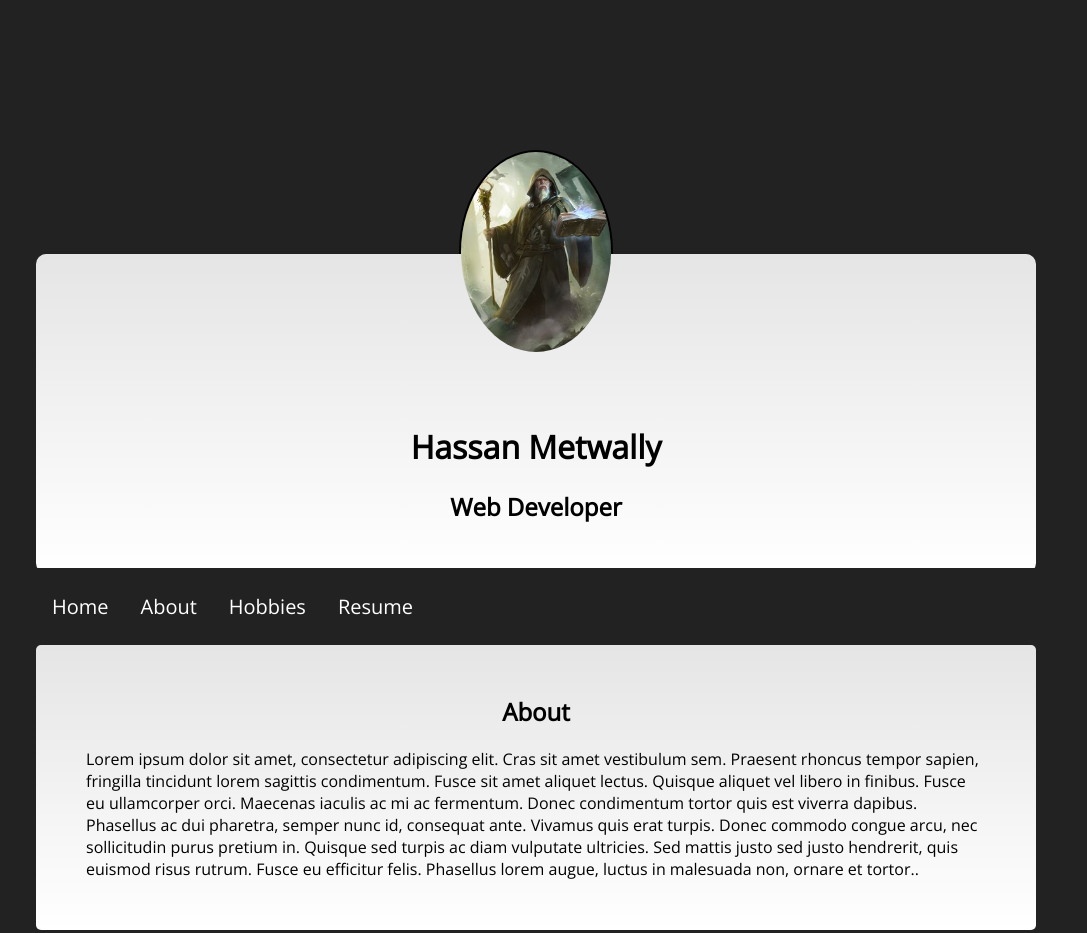
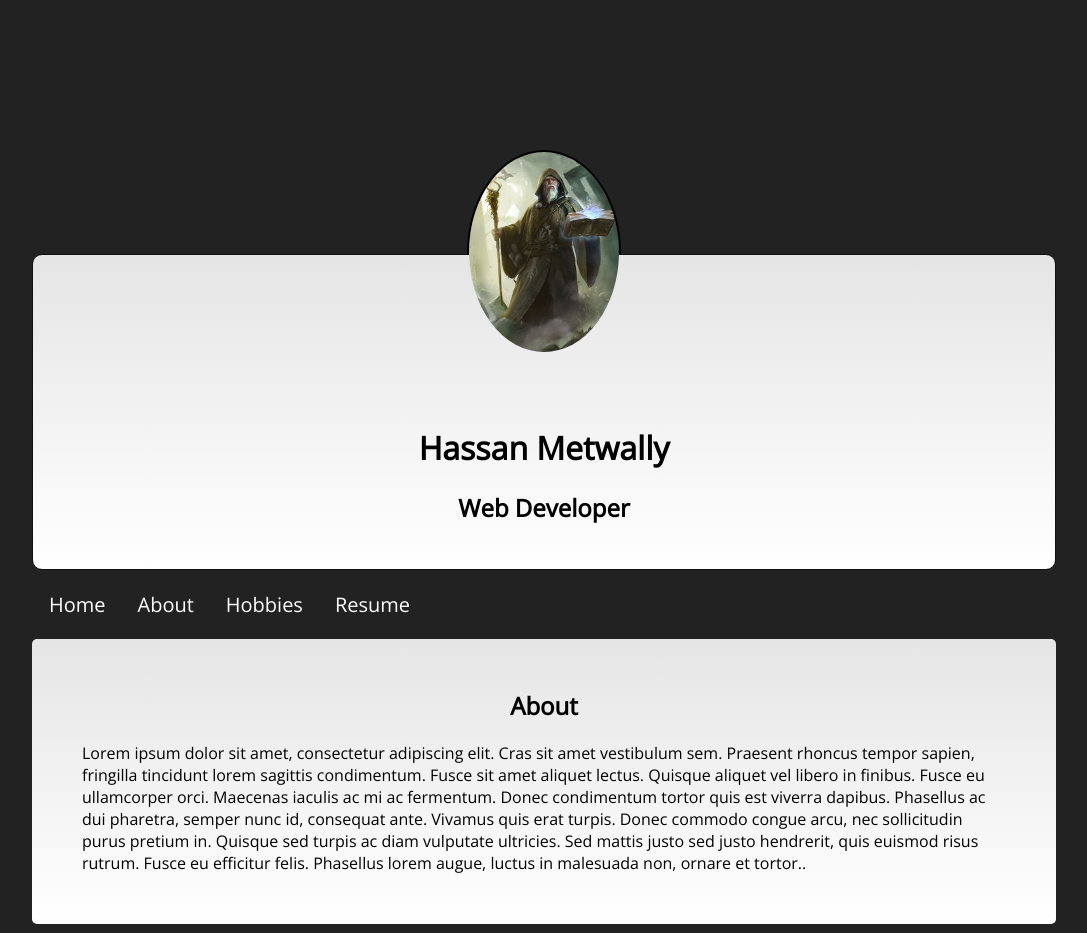
Before and after one commit to Jorgunn/jorgunn.github.io, a plain HTML site: page index.html in a window 1280 px wide. Shown: the top 933 px of the page, without its empty margins (104-1191 px from the left). Drawn offline with nearby package versions, Linux system fonts and the light colour scheme.

Commit message:
fixed nav overlap issue.

```diff
--- a/index.html
+++ b/index.html
@@ -7,6 +7,7 @@
 
 </head>
 <body>
+	<div class="container">
 	<img class="title-img" src="wizard.jpg">
 	<header>
 		<h1 class="title-main">Hassan Metwally</h1>
@@ -31,7 +32,7 @@
 	<section>
 		<div>
 			<h2 class="sub-title">Hobbies</h2>
-				<div class="hobbies">
+				<div>
 					<ul class="left">
 						<li class="">Programming Languages</li>
 						<li class="">Web Development</li>
@@ -90,5 +91,6 @@
 			<p></p>
 		</div>
 	</section>
+	</div>
 </body>
 </html>
--- a/stylesheet.css
+++ b/stylesheet.css
@@ -1,11 +1,14 @@
 body{
 	border: 1px solid #gray;
 	border-radius: 3px;
-	width: 1000px;
+	width: 100vw;
+	background: #222;
+	font-family: 'open sans';
+}
+.container{
+	max-width: 1024px;
 	margin-right: auto;
 	margin-left: auto;
-	background: #222;
-	font-family: 'open sans';
 }
 header{
 	/* Permalink - use to edit and share this gradient: http://colorzilla.com/gradient-editor/#ffffff+0,e5e5e5+100;White+3D */
@@ -17,6 +20,7 @@ header{
 	filter: progid:DXImageTransform.Microsoft.gradient( startColorstr='#ffffff', endColorstr='#e5e5e5',GradientType=0 ); /* IE6-9 */
 	margin-top: 50px;
 	padding-top:150px;
+	border:1px solid #111;
 }
 section{
 	/* Permalink - use to edit and share this gradient: http://colorzilla.com/gradient-editor/#ffffff+0,e5e5e5+100;White+3D */
@@ -61,16 +65,14 @@ section{
 }
 .nav-menu{
 	list-style-type: none;
-    margin: 0;
-    padding: 0;
 }
 .nav {
     margin: 0;
-    padding: 0;
+    padding: 1px;
     overflow: hidden;
     background-color: #222;
     font-size: 20px;
-    line-height: 50px;
+    line-height: 40px;
 }
 .nav-li{
 	float:left;
@@ -120,6 +122,3 @@ ul{
 	width: 300px;
 	margin-left:150px;
 }
-.hobbies{
-	width: 1000px;
-}
```
